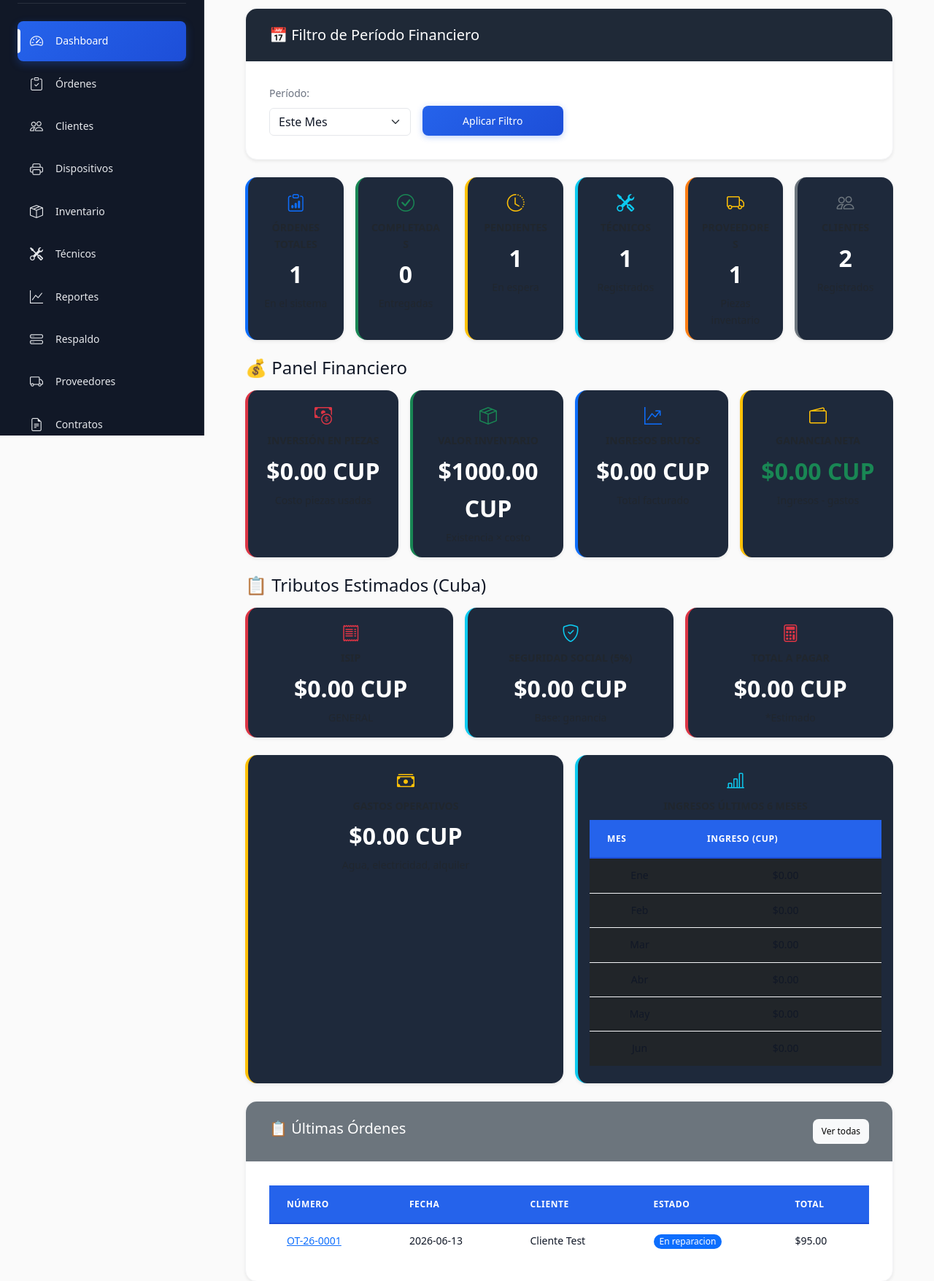
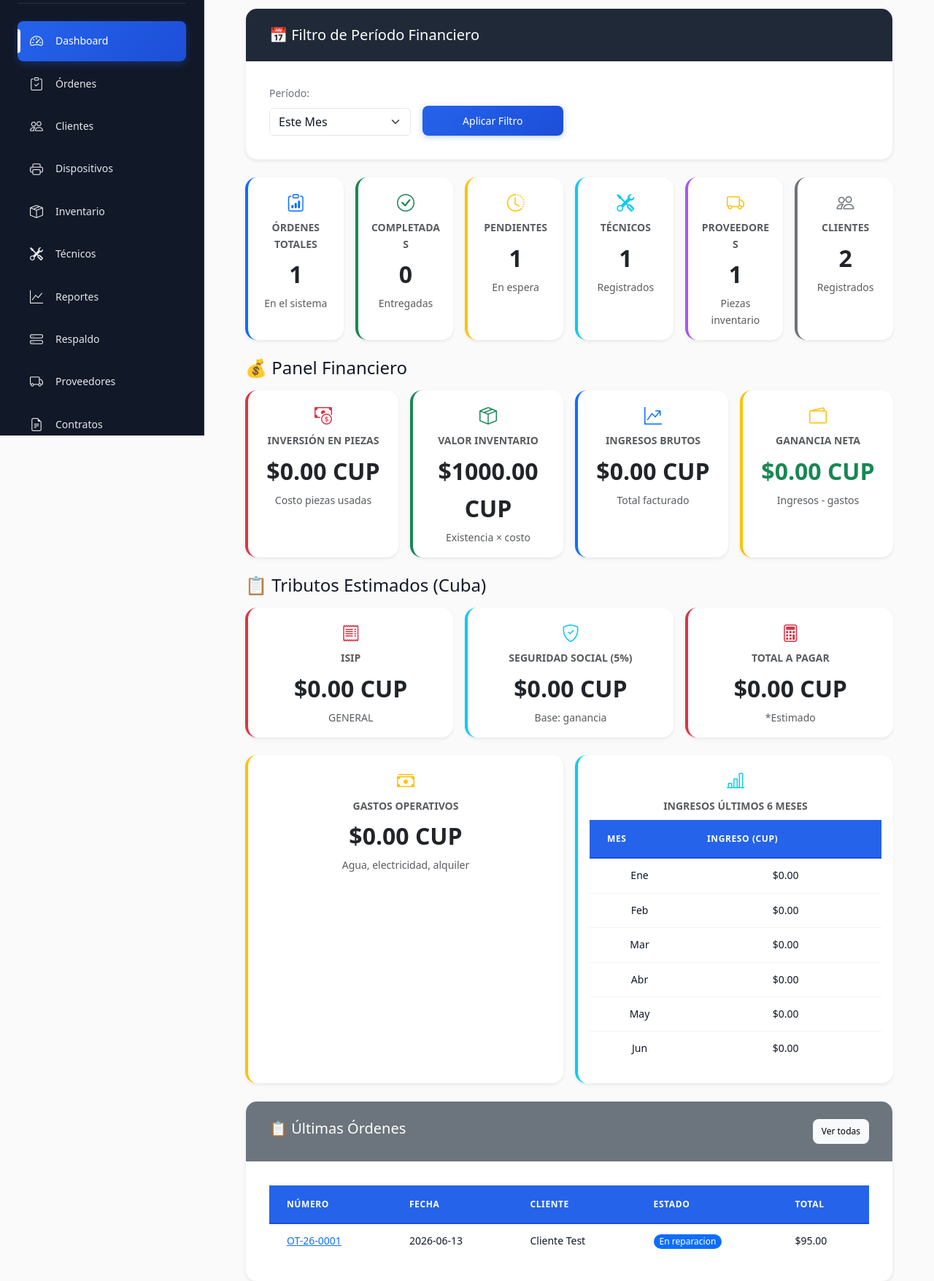
Before and after one commit to clgil/SGMegaPrintLab, a Flask app: page / in a window 1280 px wide. Shown: the part 203-1959 px from the top of the page at 73% size. Run offline with Flask 3, Linux system fonts and the light colour scheme; a user stored in the database is signed in; data comes from the database, SQL or seed files in the repository; data that the repository does not hold is empty; some libraries are stand-ins or nearby versions.

Commit message:
Fix dashboard dark mode support
- Added .card-dashboard class in custom.css using Bootstrap variables for dynamic theme adaptation
- Implemented dark theme rule for .card-dashboard with #1e293b background and #f8fafc text
- Added .border-purple utility class with #a855f7 border color
- Removed inline background styles and text-white classes from all dashboard cards in dashboard.html
- Applied .card-dashboard class to all KPI and financial cards for consistent theming
- Replaced inline border styles with Bootstrap border utilities (border-start border-4) and color variants
- Ensured card titles and values use adaptive text colors for proper readability in both themes

This commit resolves the hardcoded dark colors preventing proper light mode display and implements a robust theme-adaptive card system.

```diff
--- a/taller_impresoras/static/css/custom.css
+++ b/taller_impresoras/static/css/custom.css
@@ -509,6 +509,28 @@ body {
     transition: all var(--transition-base);
 }
 
+/* Card Dashboard - Soporte para Modo Claro/Oscuro */
+.card-dashboard {
+    background-color: var(--bs-card-bg, var(--bg-card));
+    color: var(--bs-body-color, var(--text-primary));
+    border-radius: 16px;
+    border: 0;
+    box-shadow: 0 2px 8px rgba(0, 0, 0, 0.06);
+    transition: all var(--transition-base);
+}
+
+/* Tema Oscuro para card-dashboard */
+[data-bs-theme="dark"] .card-dashboard,
+body.dark-mode .card-dashboard {
+    background-color: #1e293b;
+    color: #f8fafc;
+}
+
+/* Borde lateral personalizado color púrpura */
+.border-purple {
+    border-color: #a855f7 !important;
+}
+
 .card:hover {
     box-shadow: 0 4px 16px rgba(0, 0, 0, 0.08);
 }
--- a/taller_impresoras/templates/dashboard.html
+++ b/taller_impresoras/templates/dashboard.html
@@ -339,60 +339,60 @@
     <div class="row g-3 mb-4">
         <!-- Órdenes Totales -->
         <div class="col-12 col-sm-6 col-md-4 col-xl-2">
-            <div class="card h-100 border-0 shadow-sm text-center p-3" style="background-color: #1e293b; border-left: 4px solid #0d6efd !important;">
+            <div class="card card-dashboard h-100 shadow-sm text-center p-3 border-start border-4 border-primary">
                 <div class="text-primary fs-4 mb-1"><i class="bi bi-clipboard-data"></i></div>
                 <div class="text-muted small fw-semibold text-uppercase">Órdenes Totales</div>
-                <div class="fs-2 fw-bold my-1 text-white">{{ total_ordenes }}</div>
+                <div class="fs-2 fw-bold my-1">{{ total_ordenes }}</div>
                 <div class="small text-muted">En el sistema</div>
             </div>
         </div>
 
         <!-- Completadas -->
         <div class="col-12 col-sm-6 col-md-4 col-xl-2">
-            <div class="card h-100 border-0 shadow-sm text-center p-3" style="background-color: #1e293b; border-left: 4px solid #198754 !important;">
+            <div class="card card-dashboard h-100 shadow-sm text-center p-3 border-start border-4 border-success">
                 <div class="text-success fs-4 mb-1"><i class="bi bi-check-circle"></i></div>
                 <div class="text-muted small fw-semibold text-uppercase">Completadas</div>
-                <div class="fs-2 fw-bold my-1 text-white">{{ ordenes_completadas }}</div>
+                <div class="fs-2 fw-bold my-1">{{ ordenes_completadas }}</div>
                 <div class="small text-muted">Entregadas</div>
             </div>
         </div>
 
         <!-- Pendientes -->
         <div class="col-12 col-sm-6 col-md-4 col-xl-2">
-            <div class="card h-100 border-0 shadow-sm text-center p-3" style="background-color: #1e293b; border-left: 4px solid #ffc107 !important;">
+            <div class="card card-dashboard h-100 shadow-sm text-center p-3 border-start border-4 border-warning">
                 <div class="text-warning fs-4 mb-1"><i class="bi bi-clock-history"></i></div>
                 <div class="text-muted small fw-semibold text-uppercase">Pendientes</div>
-                <div class="fs-2 fw-bold my-1 text-white">{{ ordenes_pendientes }}</div>
+                <div class="fs-2 fw-bold my-1">{{ ordenes_pendientes }}</div>
                 <div class="small text-muted">En espera</div>
             </div>
         </div>
 
         <!-- Técnicos -->
         <div class="col-12 col-sm-6 col-md-4 col-xl-2">
-            <div class="card h-100 border-0 shadow-sm text-center p-3" style="background-color: #1e293b; border-left: 4px solid #0dcaf0 !important;">
+            <div class="card card-dashboard h-100 shadow-sm text-center p-3 border-start border-4 border-info">
                 <div class="text-info fs-4 mb-1"><i class="bi bi-tools"></i></div>
                 <div class="text-muted small fw-semibold text-uppercase">Técnicos</div>
-                <div class="fs-2 fw-bold my-1 text-white">{{ total_tecnicos }}</div>
+                <div class="fs-2 fw-bold my-1">{{ total_tecnicos }}</div>
                 <div class="small text-muted">Registrados</div>
             </div>
         </div>
 
         <!-- Proveedores -->
         <div class="col-12 col-sm-6 col-md-4 col-xl-2">
-            <div class="card h-100 border-0 shadow-sm text-center p-3" style="background-color: #1e293b; border-left: 4px solid #fd7e14 !important;">
+            <div class="card card-dashboard h-100 shadow-sm text-center p-3 border-start border-4 border-purple">
                 <div class="text-warning fs-4 mb-1"><i class="bi bi-truck"></i></div>
                 <div class="text-muted small fw-semibold text-uppercase">Proveedores</div>
-                <div class="fs-2 fw-bold my-1 text-white">{{ total_piezas }}</div>
+                <div class="fs-2 fw-bold my-1">{{ total_piezas }}</div>
                 <div class="small text-muted">Piezas inventario</div>
             </div>
         </div>
 
         <!-- Clientes -->
         <div class="col-12 col-sm-6 col-md-4 col-xl-2">
-            <div class="card h-100 border-0 shadow-sm text-center p-3" style="background-color: #1e293b; border-left: 4px solid #6c757d !important;">
+            <div class="card card-dashboard h-100 shadow-sm text-center p-3 border-start border-4 border-secondary">
                 <div class="text-secondary fs-4 mb-1"><i class="bi bi-people"></i></div>
                 <div class="text-muted small fw-semibold text-uppercase">Clientes</div>
-                <div class="fs-2 fw-bold my-1 text-white">{{ total_clientes }}</div>
+                <div class="fs-2 fw-bold my-1">{{ total_clientes }}</div>
                 <div class="small text-muted">Registrados</div>
             </div>
         </div>
@@ -403,37 +403,37 @@
     <div class="row g-3 mb-4">
         <!-- Inversión en Piezas -->
         <div class="col-12 col-sm-6 col-md-4 col-xl-3">
-            <div class="card h-100 border-0 shadow-sm text-center p-3" style="background-color: #1e293b; border-left: 4px solid #dc3545 !important;">
+            <div class="card card-dashboard h-100 shadow-sm text-center p-3 border-start border-4 border-danger">
                 <div class="text-danger fs-4 mb-1"><i class="bi bi-cash-coin"></i></div>
                 <div class="text-muted small fw-semibold text-uppercase">Inversión en Piezas</div>
-                <div class="fs-2 fw-bold my-1 text-white">${{ "%.2f"|format(inversion_piezas) }} CUP</div>
+                <div class="fs-2 fw-bold my-1">${{ "%.2f"|format(inversion_piezas) }} CUP</div>
                 <div class="small text-muted">Costo piezas usadas</div>
             </div>
         </div>
 
         <!-- Valor Inventario -->
         <div class="col-12 col-sm-6 col-md-4 col-xl-3">
-            <div class="card h-100 border-0 shadow-sm text-center p-3" style="background-color: #1e293b; border-left: 4px solid #198754 !important;">
+            <div class="card card-dashboard h-100 shadow-sm text-center p-3 border-start border-4 border-success">
                 <div class="text-success fs-4 mb-1"><i class="bi bi-box-seam"></i></div>
                 <div class="text-muted small fw-semibold text-uppercase">Valor Inventario</div>
-                <div class="fs-2 fw-bold my-1 text-white">${{ "%.2f"|format(valor_inventario) }} CUP</div>
+                <div class="fs-2 fw-bold my-1">${{ "%.2f"|format(valor_inventario) }} CUP</div>
                 <div class="small text-muted">Existencia × costo</div>
             </div>
         </div>
 
         <!-- Ingresos Brutos -->
         <div class="col-12 col-sm-6 col-md-4 col-xl-3">
-            <div class="card h-100 border-0 shadow-sm text-center p-3" style="background-color: #1e293b; border-left: 4px solid #0d6efd !important;">
+            <div class="card card-dashboard h-100 shadow-sm text-center p-3 border-start border-4 border-primary">
                 <div class="text-primary fs-4 mb-1"><i class="bi bi-graph-up-arrow"></i></div>
                 <div class="text-muted small fw-semibold text-uppercase">Ingresos Brutos</div>
-                <div class="fs-2 fw-bold my-1 text-white">${{ "%.2f"|format(ingresos_brutos) }} CUP</div>
+                <div class="fs-2 fw-bold my-1">${{ "%.2f"|format(ingresos_brutos) }} CUP</div>
                 <div class="small text-muted">Total facturado</div>
             </div>
         </div>
 
         <!-- Ganancia Neta -->
         <div class="col-12 col-sm-6 col-md-4 col-xl-3">
-            <div class="card h-100 border-0 shadow-sm text-center p-3" style="background-color: #1e293b; border-left: 4px solid #ffc107 !important;">
+            <div class="card card-dashboard h-100 shadow-sm text-center p-3 border-start border-4 border-warning">
                 <div class="text-warning fs-4 mb-1"><i class="bi bi-wallet2"></i></div>
                 <div class="text-muted small fw-semibold text-uppercase">Ganancia Neta</div>
                 <div class="fs-2 fw-bold my-1 {% if ganancia_neta >= 0 %}text-success{% else %}text-danger{% endif %}">${{ "%.2f"|format(ganancia_neta) }} CUP</div>
@@ -447,30 +447,30 @@
     <div class="row g-3 mb-4">
         <!-- ISIP -->
         <div class="col-12 col-sm-6 col-md-4">
-            <div class="card h-100 border-0 shadow-sm text-center p-3" style="background-color: #1e293b; border-left: 4px solid #dc3545 !important;">
+            <div class="card card-dashboard h-100 shadow-sm text-center p-3 border-start border-4 border-danger">
                 <div class="text-danger fs-4 mb-1"><i class="bi bi-receipt"></i></div>
                 <div class="text-muted small fw-semibold text-uppercase">ISIP</div>
-                <div class="fs-2 fw-bold my-1 text-white">${{ "%.2f"|format(isip_calculado) }} CUP</div>
+                <div class="fs-2 fw-bold my-1">${{ "%.2f"|format(isip_calculado) }} CUP</div>
                 <div class="small text-muted">{{ regimen_fiscal|upper }}</div>
             </div>
         </div>
 
         <!-- Seguridad Social -->
         <div class="col-12 col-sm-6 col-md-4">
-            <div class="card h-100 border-0 shadow-sm text-center p-3" style="background-color: #1e293b; border-left: 4px solid #0dcaf0 !important;">
+            <div class="card card-dashboard h-100 shadow-sm text-center p-3 border-start border-4 border-info">
                 <div class="text-info fs-4 mb-1"><i class="bi bi-shield-check"></i></div>
                 <div class="text-muted small fw-semibold text-uppercase">Seguridad Social (5%)</div>
-                <div class="fs-2 fw-bold my-1 text-white">${{ "%.2f"|format(seguridad_social) }} CUP</div>
+                <div class="fs-2 fw-bold my-1">${{ "%.2f"|format(seguridad_social) }} CUP</div>
                 <div class="small text-muted">Base: {{ config.get('seguridad_social_base', 'ganancia') }}</div>
             </div>
         </div>
 
         <!-- Total a Pagar -->
         <div class="col-12 col-sm-6 col-md-4">
-            <div class="card h-100 border-0 shadow-sm text-center p-3" style="background-color: #1e293b; border-left: 4px solid #dc3545 !important;">
+            <div class="card card-dashboard h-100 shadow-sm text-center p-3 border-start border-4 border-danger">
                 <div class="text-danger fs-4 mb-1"><i class="bi bi-calculator"></i></div>
                 <div class="text-muted small fw-semibold text-uppercase">Total a Pagar</div>
-                <div class="fs-2 fw-bold my-1 text-white">${{ "%.2f"|format(total_tributos) }} CUP</div>
+                <div class="fs-2 fw-bold my-1">${{ "%.2f"|format(total_tributos) }} CUP</div>
                 <div class="small text-muted">*Estimado</div>
             </div>
         </div>
@@ -479,21 +479,21 @@
     <!-- Gastos Operativos e Ingresos Mensuales -->
     <div class="row g-3 mb-4">
         <div class="col-md-6">
-            <div class="card h-100 border-0 shadow-sm text-center p-3" style="background-color: #1e293b; border-left: 4px solid #ffc107 !important;">
+            <div class="card card-dashboard h-100 shadow-sm text-center p-3 border-start border-4 border-warning">
                 <div class="text-warning fs-4 mb-1"><i class="bi bi-cash-stack"></i></div>
                 <div class="text-muted small fw-semibold text-uppercase">Gastos Operativos</div>
-                <div class="fs-2 fw-bold my-1 text-white">${{ "%.2f"|format(gastos_operativos) }} CUP</div>
+                <div class="fs-2 fw-bold my-1">${{ "%.2f"|format(gastos_operativos) }} CUP</div>
                 <div class="small text-muted">Agua, electricidad, alquiler</div>
             </div>
         </div>
 
         <!-- Gráfico simple de ingresos mensuales (texto) -->
         <div class="col-md-6">
-            <div class="card h-100 border-0 shadow-sm text-center p-3" style="background-color: #1e293b; border-left: 4px solid #0dcaf0 !important;">
+            <div class="card card-dashboard h-100 shadow-sm text-center p-3 border-start border-4 border-info">
                 <div class="text-info fs-4 mb-1"><i class="bi bi-bar-chart-line"></i></div>
                 <div class="text-muted small fw-semibold text-uppercase">Ingresos últimos 6 meses</div>
                 <div class="my-2">
-                    <table class="table table-sm table-dark table-borderless mb-0">
+                    <table class="table table-sm table-borderless mb-0">
                         <thead>
                             <tr>
                                 <th>Mes</th>
```
Also changed, not shown: 1 other file.
